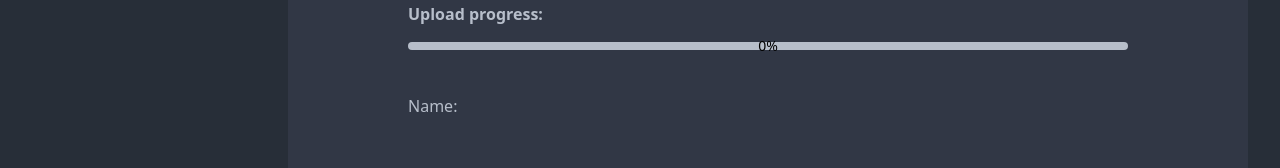
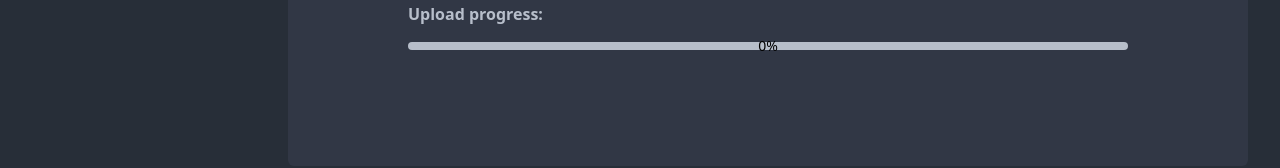
Before and after one commit to Paulhakeem/dropper, a Nuxt app: page /HomePage in a window 1280 px wide. Shown: the part 530-698 px from the top of the page. Built offline with nearby package versions, Linux system fonts and the light colour scheme.

Commit message:
sleeping time

```diff
--- a/components/uploadInput.vue
+++ b/components/uploadInput.vue
@@ -57,7 +57,7 @@
           >
         </div>
       </div>
-      <section class="">
+      <section v-if="useStorage.imageName">
         <p class="text-text-color font-medium first-letter:uppercase pt-6">
           Name: {{ useStorage.imageName.name }}
         </p>
```
